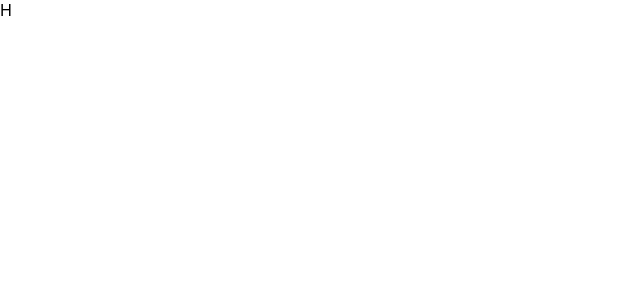
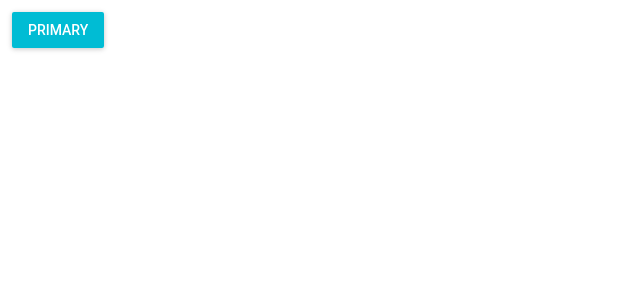
Before and after one commit to KrystianKaminski/js-react-day3, a React (Create React App) app: page / in a window 1280 px wide. Shown: the top 300 px of the page, without its empty margins (0-640 px from the left). Built offline with nearby package versions, Linux system fonts and the light colour scheme.

Commit message:
RaisedButton

```diff
--- a/src/App.js
+++ b/src/App.js
@@ -1,8 +1,17 @@
 import React from 'react';
+import RaisedButton from 'material-ui/RaisedButton';
 
-const App = () => (
+const style = {
+  margin: 12,
+};
+
+const App = (props) => (
   <div>
-    H
+        <RaisedButton
+            label="Primary"
+            primary={true}
+            style={style}
+         />
   </div>
 )
 
```
